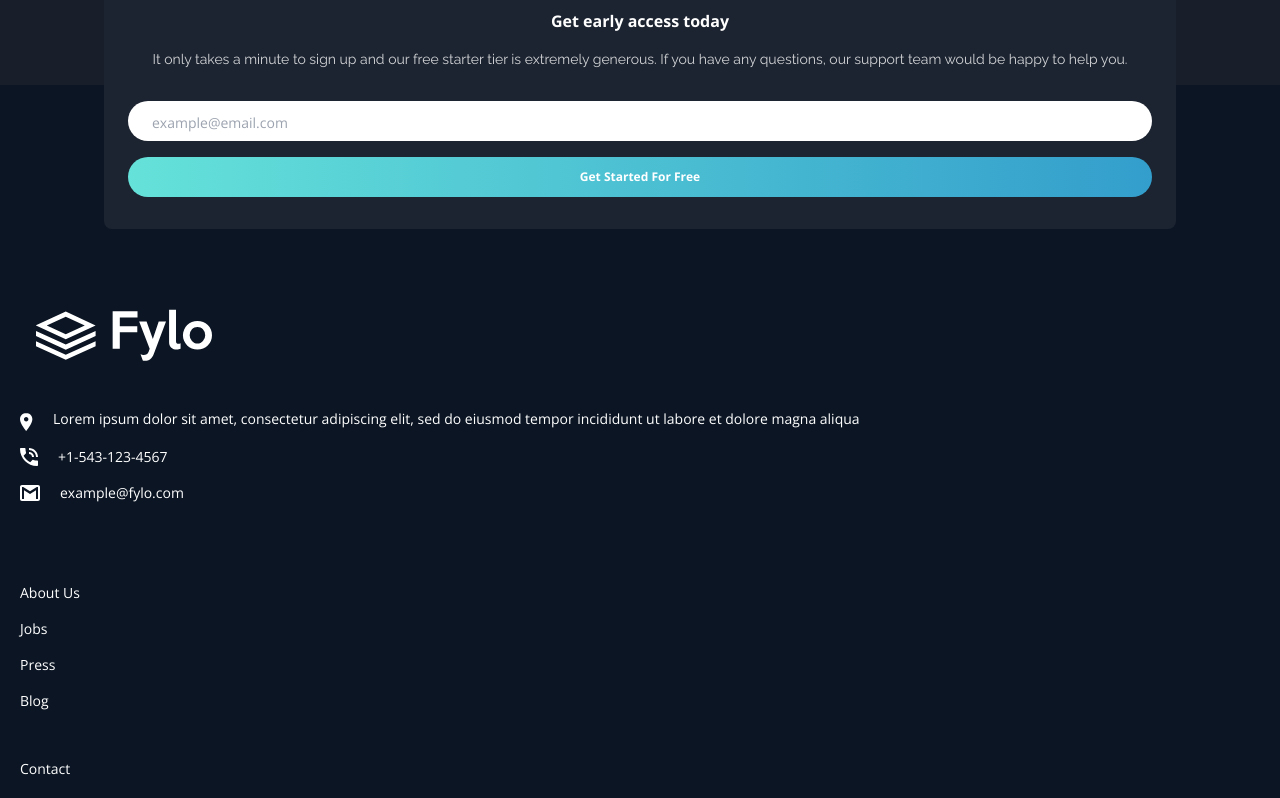
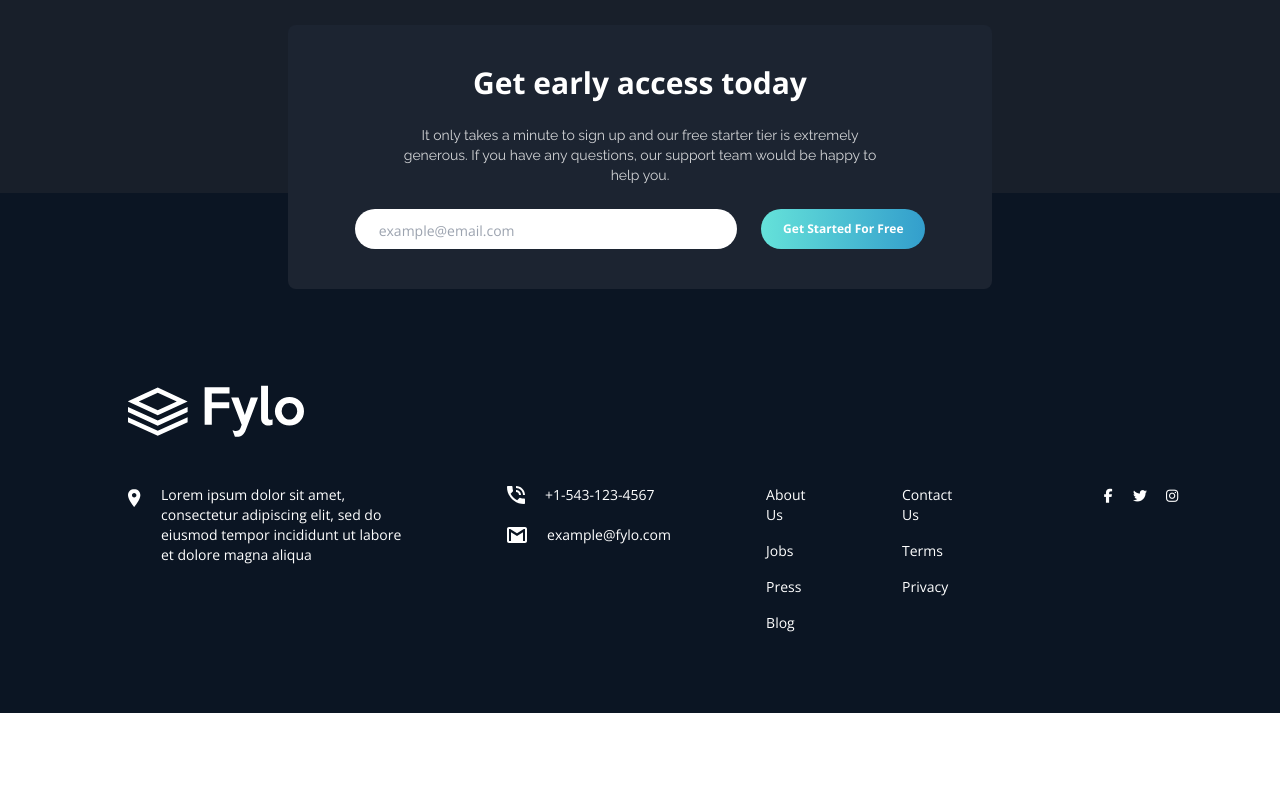
Before and after one commit to Brian-Lin-2/frontend-mentor-fylo-dark, a React (Vite) app: page / in a window 1280 px wide. Shown: the part 3000-3798 px from the top of the page. After the commit the page ends 3713 px from the top, so only its background shows below. Built offline with nearby package versions, Linux system fonts and the light colour scheme.

Commit message:
Style Footer (desktop)

```diff
--- a/src/components/Footer.jsx
+++ b/src/components/Footer.jsx
@@ -1,10 +1,11 @@
 export default function Footer() {
   return (
-    <div className="bg-dark-blue-3 p-5 pt-44 relative -mt-36">
-      <img className="mx-4 my-12" src="./images/logo.svg" alt="" />
+    <div className="bg-dark-blue-3 p-5 pt-44 relative -mt-36 lg:pl-32 lg:pr-24 lg:pb-20 lg:-mt-24 lg:pt-36">
+      <img className="mx-4 my-12 lg:mx-0" src="./images/logo.svg" alt="" />
 
-      <div className="flex flex-col gap-4">
-        <div className="flex items-start gap-5">
+      <div className="lg:flex items-start">
+        <div className="flex flex-col gap-5 lg:flex-row lg:w-7/12">
+          <div className="flex items-start gap-5 lg:w-1/2 lg:pr-2 lg:mr-16">
             <img className="mt-1" src="./images/icon-location.svg" alt="" />
             <p>
               Lorem ipsum dolor sit amet, consectetur adipiscing elit, sed do
@@ -12,6 +13,7 @@ export default function Footer() {
             </p>
           </div>
 
+          <div className="flex flex-col gap-5">
             <div className="flex items-center gap-5">
               <img src="./images/icon-phone.svg" alt="" />
               <p>+1-543-123-4567</p>
@@ -22,22 +24,28 @@ export default function Footer() {
               <p>example@fylo.com</p>
             </div>
           </div>
+        </div>
 
-      <div className="flex flex-col gap-4 mt-20 mb-28">
+        <div className="flex flex-col gap-12 mt-20 mb-28 lg:flex-row lg:m-0 lg:gap-20 lg:ml-12">
+          <div className="flex flex-col gap-4">
             <a>About Us</a>
             <a>Jobs</a>
             <a>Press</a>
             <a>Blog</a>
+          </div>
 
-        <a className="mt-8">Contact</a>
+          <div className="flex flex-col gap-4">
+            <a>Contact Us</a>
             <a>Terms</a>
             <a>Privacy</a>
           </div>
+        </div>
 
-      <div className="flex gap-2 justify-center text-center mb-8">
-        <i className="fa-brands fa-facebook-f border rounded-full p-1 w-6"></i>
-        <i className="fa-brands fa-twitter border rounded-full p-1 w-6"></i>
-        <i className="fa-brands fa-instagram border rounded-full p-1 w-6"></i>
+        <div className="flex gap-2 justify-center text-center mb-8 lg:ml-32">
+          <i className="fa-brands fa-facebook-f rounded-full p-1 w-6"></i>
+          <i className="fa-brands fa-twitter rounded-full p-1 w-6"></i>
+          <i className="fa-brands fa-instagram rounded-full p-1 w-6"></i>
+        </div>
       </div>
     </div>
   );
--- a/src/components/SignUp.jsx
+++ b/src/components/SignUp.jsx
@@ -1,20 +1,22 @@
 export default function SignUp() {
   return (
-    <div className="flex flex-col gap-4 text-center px-6 py-8 mx-2 bg-dark-blue-1 rounded-lg relative z-10">
-      <h1 className="text-base font-bold">Get early access today</h1>
-      <p className="font-raleway opacity-80">
+    <div className="flex flex-col gap-4 text-center px-6 py-8 mx-2 bg-dark-blue-1 rounded-lg relative z-10 lg:mx-48 lg:gap-6 lg:py-10">
+      <h1 className="text-base font-bold lg:text-3xl">
+        Get early access today
+      </h1>
+      <p className="font-raleway opacity-80 lg:mx-20">
         It only takes a minute to sign up and our free starter tier is extremely
         generous. If you have any questions, our support team would be happy to
         help you.
       </p>
-      <form className="flex flex-col gap-4 pt-4">
+      <form className="flex flex-col gap-4 pt-4 lg:flex-row lg:justify-center lg:items-center lg:p-0 lg:gap-6">
         <input
-          className="pt-3 pb-2 px-6 rounded-full outline-none text-2xs"
+          className="pt-3 pb-2 px-6 rounded-full outline-none text-2xs lg:w-7/12"
           htmlFor="email"
           name="email"
           placeholder="example@email.com"
         />
-        <button className="bg-gradient-to-r from-cyan to-blue font-bold p-3 rounded-full text-xs">
+        <button className="bg-gradient-to-r from-cyan to-blue font-bold p-3 rounded-full text-xs lg:w-1/4">
           Get Started For Free
         </button>
       </form>
--- a/src/components/Testimonial.jsx
+++ b/src/components/Testimonial.jsx
@@ -27,7 +27,7 @@ export default function Testimonial() {
         src="images/bg-quotes.png"
         alt=""
       />
-      <div className="grid grid-cols-1 grids-row-3 font-raleway text-xs gap-6 leading-5 mx-3 mb-40 lg:grid-rows-1 lg:grid-cols-3 lg:relative lg:z-20 lg:gap-12 lg:mx-12">
+      <div className="grid grid-cols-1 grids-row-3 font-raleway text-xs gap-6 leading-5 mx-3 mb-40 lg:grid-rows-1 lg:grid-cols-3 lg:relative lg:z-20 lg:gap-12 lg:mx-12 lg:mb-52">
         {testimonial.map((testimonial) => {
           return (
             <div
```
Lines whose indentation alone changed are shown as unchanged.
